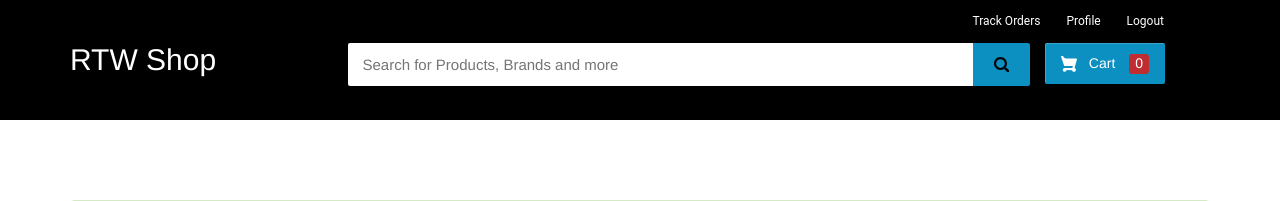
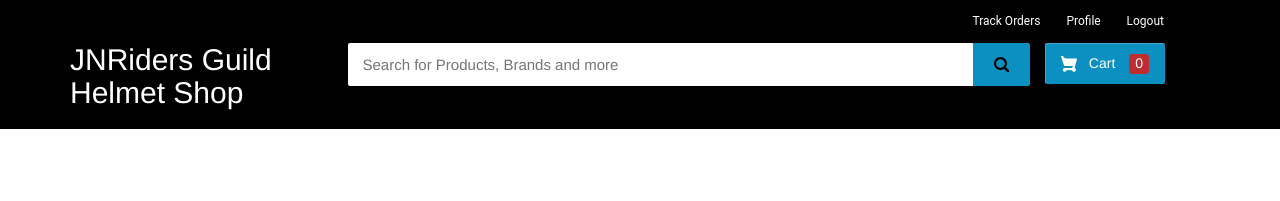
Before and after one commit to Jeremie07/JNRiders, a Django app: page /cart in a window 1280 px wide. Shown: the top 201 px of the page. Run offline with Django 3.2, Linux system fonts and the light colour scheme; a user stored in the database is signed in; some libraries are stand-ins or nearby versions.

Commit message:
Last Commit

```diff
--- a/templates/ecom/customer_base.html
+++ b/templates/ecom/customer_base.html
@@ -7,7 +7,7 @@
 <script src="https://cdnjs.cloudflare.com/ajax/libs/jquery/3.2.1/jquery.min.js"></script>
 <!-- Latest compiled JavaScript -->
 <script src="https://maxcdn.bootstrapcdn.com/bootstrap/3.3.0/js/bootstrap.min.js"></script>
-<title>RTW Shop</title>
+<title>JNRiders Guild Helmet Shop</title>
 
 <style>
 body {
@@ -267,7 +267,7 @@ body {
         </div>
         <div class="row row2">
             <div class="col-sm-3">
-                <h2 style="margin:0px;"><a style="text-decoration:none; color:white;" href="/"><span class="largenav">RTW Shop</span></a></h2>
+                <h2 style="margin:0px;"><a style="text-decoration:none; color:white;" href="/"><span class="largenav">JNRiders Guild Helmet Shop</span></a></h2>
             </div>
 
             <div class="navbar-search smallsearch col-sm-7 col-xs-11">
--- a/templates/ecom/customer_navbar.html
+++ b/templates/ecom/customer_navbar.html
@@ -215,7 +215,7 @@
             </div>
             <div class="row row2">
                 <div class="col-sm-3">
-                    <h2 style="margin:0px;"><a style="text-decoration:none; color:white;" href="/"><span class="largenav">RTW Shop </span></a></h2>
+                    <h2 style="margin:0px;"><a style="text-decoration:none; color:white;" href="/"><span class="largenav">JNRiders Guild Helmet Shop </span></a></h2>
                 </div>
 
 
--- a/templates/ecom/homebase.html
+++ b/templates/ecom/homebase.html
@@ -7,7 +7,7 @@
 <script src="https://cdnjs.cloudflare.com/ajax/libs/jquery/3.2.1/jquery.min.js"></script>
 <!-- Latest compiled JavaScript -->
 <script src="https://maxcdn.bootstrapcdn.com/bootstrap/3.3.0/js/bootstrap.min.js"></script>
-<title>RTW Shop</title>
+<title>JNRiders Guild Helmet Shop</title>
 
 <style>
 body {
```
